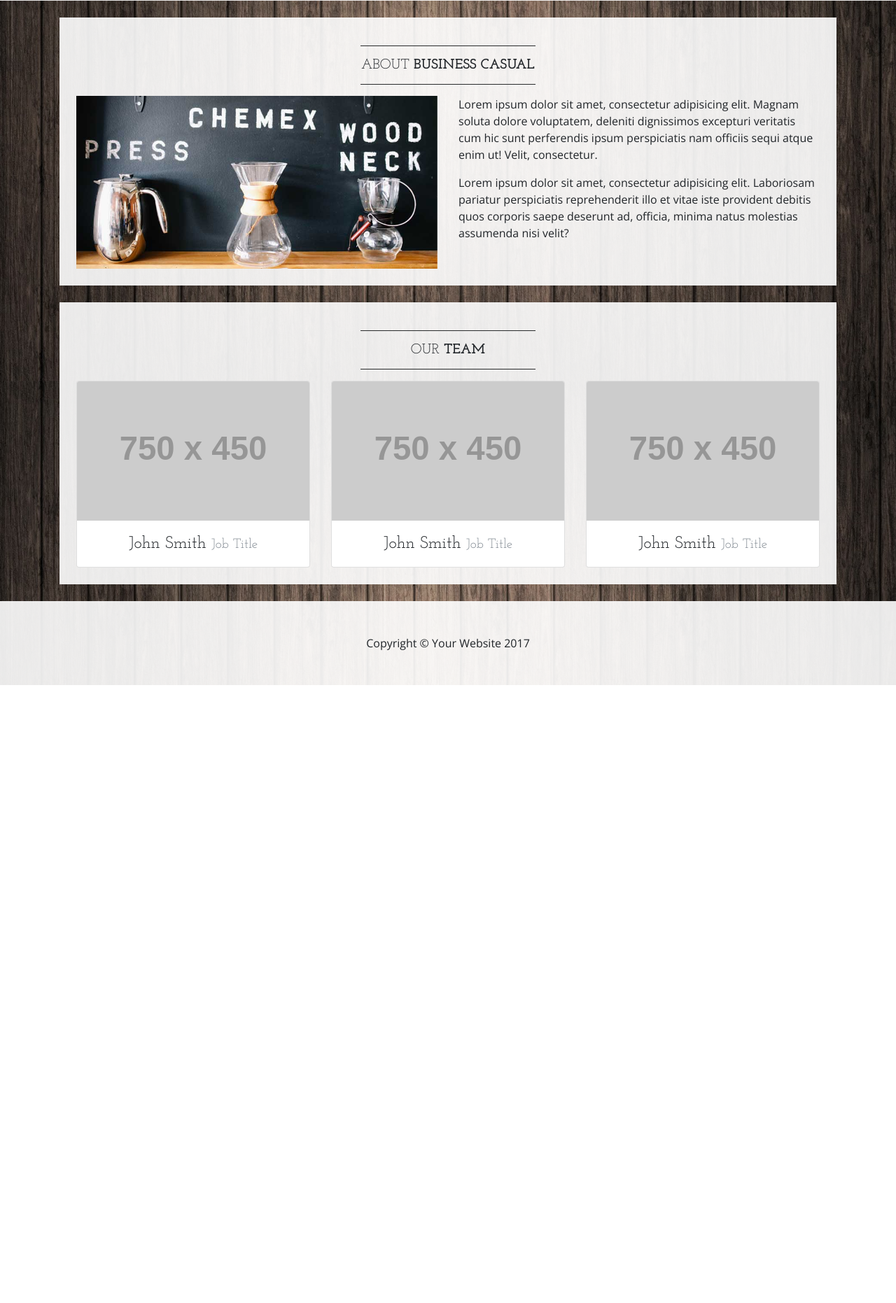
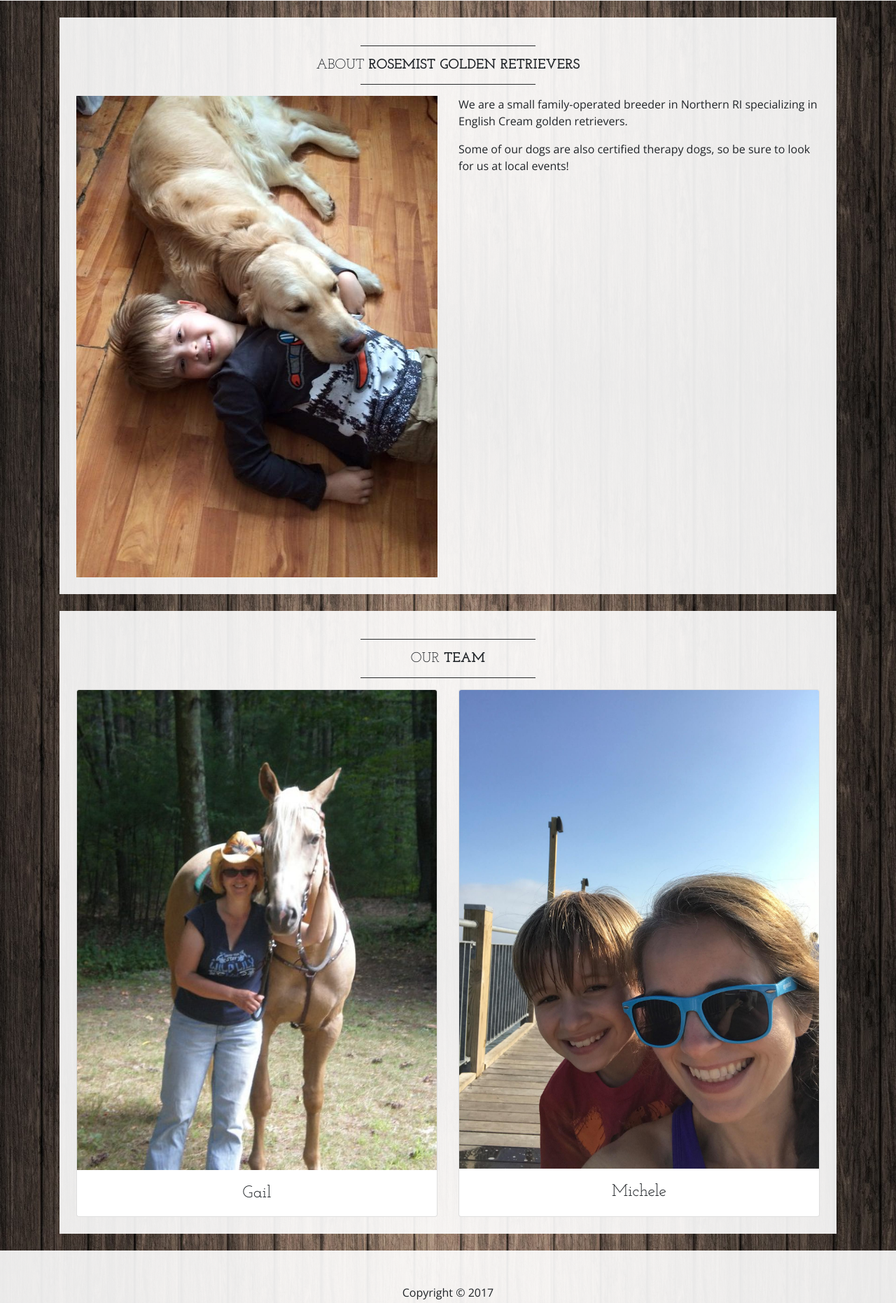
Before and after one commit to durandsl/rosemist_site, a website: page about.html in a window 1280 px wide. Shown: the part 282-2144 px from the top of the page at 70% size. Before the commit the page ends 1261 px from the top, so only its background shows below. Drawn offline with nearby package versions, Linux system fonts and the light colour scheme; placeholder pictures from the web are drawn by us.

Commit message:
made some changes to the about page and fixed the formatting on the calendar page

```diff
--- a/about.html
+++ b/about.html
@@ -43,16 +43,16 @@
         <div class="bg-faded p-4 my-4">
             <hr class="divider">
             <h2 class="text-center text-lg text-uppercase my-0">About
-                <strong>Business Casual</strong>
+                <strong>Rosemist Golden Retrievers</strong>
             </h2>
             <hr class="divider">
             <div class="row">
                 <div class="col-lg-6">
-                    <img class="img-fluid mb-4 mb-lg-0" src="img/slide-2.jpg" alt="">
+                    <img class="img-fluid mb-4 mb-lg-0" src="img/ethan-morgan.jpg" alt="">
                 </div>
                 <div class="col-lg-6">
-                    <p>Lorem ipsum dolor sit amet, consectetur adipisicing elit. Magnam soluta dolore voluptatem, deleniti dignissimos excepturi veritatis cum hic sunt perferendis ipsum perspiciatis nam officiis sequi atque enim ut! Velit, consectetur.</p>
-                    <p>Lorem ipsum dolor sit amet, consectetur adipisicing elit. Laboriosam pariatur perspiciatis reprehenderit illo et vitae iste provident debitis quos corporis saepe deserunt ad, officia, minima natus molestias assumenda nisi velit?</p>
+                    <p>We are a small family-operated breeder in Northern RI specializing in English Cream golden retrievers.</p>
+                    <p>Some of our dogs are also certified therapy dogs, so be sure to look for us at local events!</p>
                 </div>
             </div>
         </div>
@@ -64,7 +64,27 @@
             </h2>
             <hr class="divider">
             <div class="row">
-                <div class="col-md-4 mb-4 mb-md-0">
+                <div class="col-md-6 mb-6 mb-md-0">
+                    <div class="card h-100">
+                        <img class="card-img-top" src="img/mom.jpg" alt="">
+                        <div class="card-body text-center">
+                            <h4 class="card-title m-0">Gail
+                                <small class="text-muted"></small>
+                            </h4>
+                        </div>
+                    </div>
+                </div>
+                <div class="col-md-6 mb-md-0">
+                    <div class="card h-100">
+                        <img class="card-img-top" src="img/michele.jpg" alt="">
+                        <div class="card-body text-center">
+                            <h4 class="card-title m-0">Michele
+                                <small class="text-muted"></small>
+                            </h4>
+                        </div>
+                    </div>
+                </div>
+                <!--<div class="col-md-4">
                     <div class="card h-100">
                         <img class="card-img-top" src="http://placehold.it/750x450" alt="">
                         <div class="card-body text-center">
@@ -73,27 +93,7 @@
                             </h4>
                         </div>
                     </div>
-                </div>
-                <div class="col-md-4 mb-4 mb-md-0">
-                    <div class="card h-100">
-                        <img class="card-img-top" src="http://placehold.it/750x450" alt="">
-                        <div class="card-body text-center">
-                            <h4 class="card-title m-0">John Smith
-                                <small class="text-muted">Job Title</small>
-                            </h4>
-                        </div>
-                    </div>
-                </div>
-                <div class="col-md-4">
-                    <div class="card h-100">
-                        <img class="card-img-top" src="http://placehold.it/750x450" alt="">
-                        <div class="card-body text-center">
-                            <h4 class="card-title m-0">John Smith
-                                <small class="text-muted">Job Title</small>
-                            </h4>
-                        </div>
-                    </div>
-                </div>
+                </div>-->
             </div>
         </div>
 
@@ -102,7 +102,7 @@
 
     <footer class="bg-faded text-center py-5">
         <div class="container">
-            <p class="m-0">Copyright &copy; Your Website 2017</p>
+            <p class="m-0">Copyright &copy; 2017</p>
         </div>
     </footer>
 
--- a/nav.html
+++ b/nav.html
@@ -7,9 +7,9 @@
         </button>
         <div class="collapse navbar-collapse" id="navbarResponsive">
             <ul class="navbar-nav mx-auto">
-                <li class="nav-item active px-lg-4">
+                <li class="nav-item px-lg-4">
                     <a class="nav-link text-uppercase text-expanded" href="index.html">Home
-                <span class="sr-only">(current)</span>
+                <!-- <span class="sr-only">(current)</span> -->
               </a>
                 </li>
                 <li class="nav-item px-lg-4">
```
Also changed, not shown: blog.html (+1 -1 lines), events.html (+11 -7 lines), img/ethan-morgan.jpg (added), img/michele.jpg (added), img/mom.jpg (added), img/noah-pup.jpg (added).
